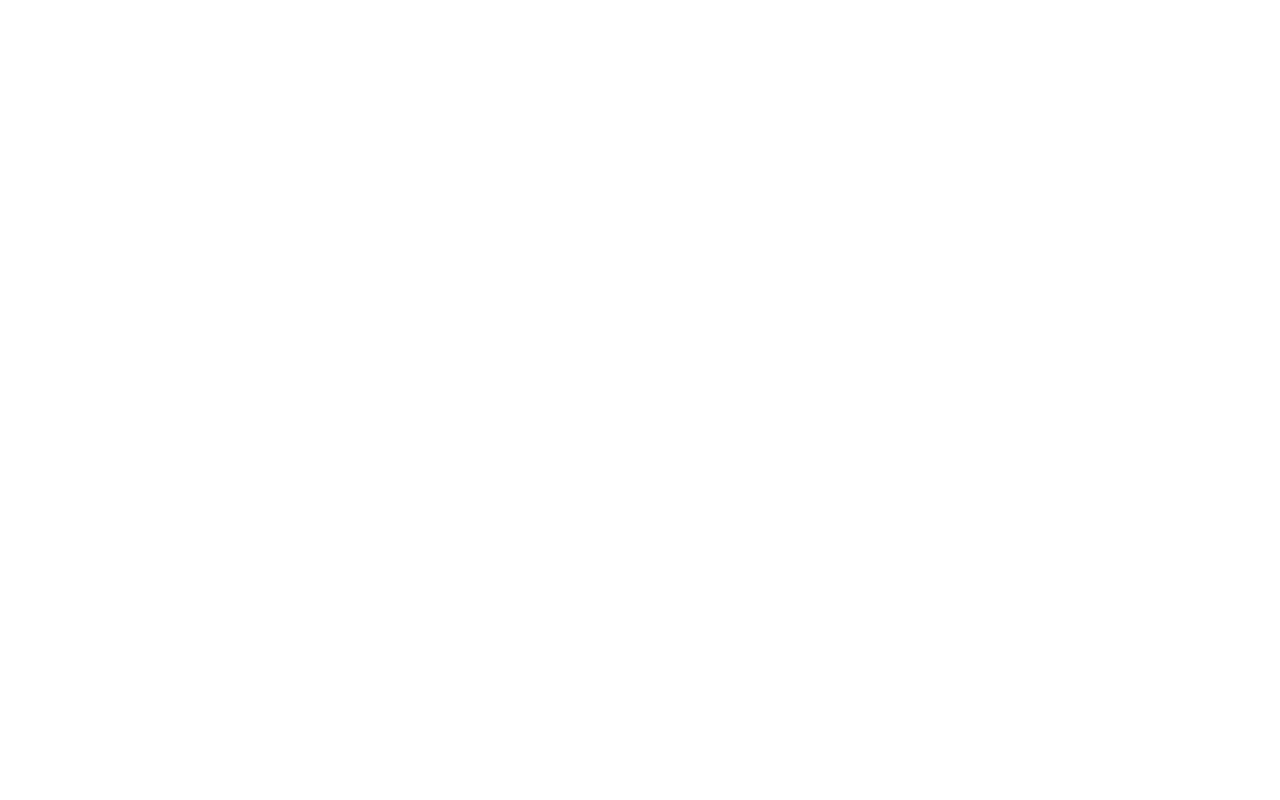
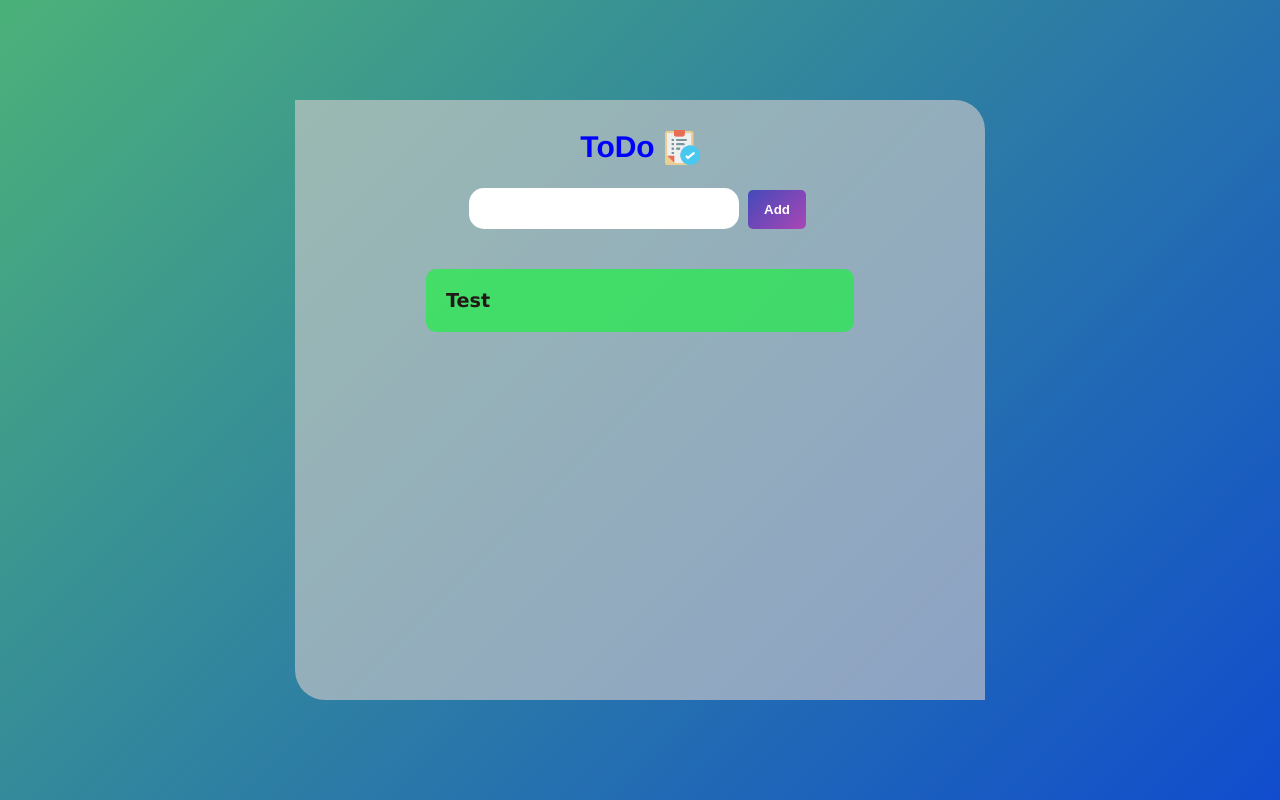
Before and after one commit to prakatlamichhane123/prakatlamichhane123.github.io, a plain HTML site: page Todo.html in a window 1280 px wide. Drawn offline with Linux system fonts and the light colour scheme.

Commit message:
Add files via upload

```diff
--- /dev/null
+++ b/Styles/IndexStyle.css
@@ -0,0 +1,51 @@
+*{
+    padding: 0px;
+    margin: 0px;
+    box-sizing: border-box;
+}
+
+.container{
+    width: 100%;
+    min-height: 100vh;
+    display: flex;
+    background: linear-gradient(135deg,rgb(75, 177, 121),rgb(16, 76, 206));
+}
+.contents{
+    width: 50%;
+
+    border-radius: 0px  30px ;
+    background: #cecacaa2;
+    margin: 100px auto 100px;
+    padding: 20px 25px 20px 25px;
+    color: rgb(36, 23, 23);
+}
+
+.contents fieldset{
+    height: 100%;
+    padding:10px 25px 10px 25px;
+    border-radius: 0px 30px ;
+}
+
+
+.text{
+    font-size: 28px ;
+    font-family: 'Courier New', Courier, monospace;
+    color: black;
+    overflow: hidden;
+}
+
+button{
+    border: none;
+    border-radius: 10px;
+    padding: 10px;
+    cursor: pointer;
+    background:linear-gradient(135deg,rgba(43, 43, 187, 0.767),rgba(179, 33, 179, 0.74));
+    font-family: sans-serif;
+    font-weight: bolder;
+    font-size: 10;
+    color: white;
+}
+button:hover{
+    background:linear-gradient(135deg,rgba(0, 0, 253, 0.582),rgba(255, 0, 255, 0.596));
+    color: rgb(79, 189, 52);
+}
--- /dev/null
+++ b/Styles/TodoStyle.css
@@ -0,0 +1,84 @@
+*{
+    padding: 0px;
+    margin: 0px;
+
+}
+
+.container{
+    width: 100%;
+    min-height: 100vh;
+    display: flex;
+    justify-content: center;
+    background: linear-gradient(135deg,rgb(75, 177, 121),rgb(16, 76, 206));
+}
+.contents{
+    width: 50%;
+
+    display: flex;
+    flex-direction: column;
+    align-items: center;
+    border-radius: 0px  30px ;
+    background: #cecacaa2;
+    margin: 100px auto 100px;
+    padding: 20px 25px 20px 25px;
+    color: rgb(36, 23, 23);
+    gap: 10px;
+}
+.header{
+    display: flex;
+    gap: 10px;
+    padding: 10px;
+}
+.header h3{
+    font-size: 30px;
+    font-weight: bolder ;
+    font-family: 'Franklin Gothic Medium', 'Arial Narrow', Arial, sans-serif;
+    color: blue;
+}
+
+.header img{
+    height: 35px;
+}
+
+.add-items input{
+    padding: 10px;
+    border: none;
+    border-radius: 15px;
+    width: 250px;
+    font-size: large;
+}
+
+button{
+    border: none;
+    border-radius: 5px;
+    margin: 5px;
+    padding: 12px 16px;
+    cursor: pointer;
+    background:linear-gradient(135deg,rgba(43, 43, 187, 0.767),rgba(179, 33, 179, 0.74));
+    font-family: sans-serif;
+    font-weight: bolder;
+    font-size: 10;
+    color: white;
+}
+button:hover{
+    background:linear-gradient(135deg,rgba(0, 0, 253, 0.582),rgba(255, 0, 255, 0.596));
+    color: rgb(79, 189, 52);
+}
+
+.items{
+    width: 70%;
+    padding: 15px;
+}
+
+ul li{
+    display: flex;
+    background:rgba(0, 255, 42, 0.555);
+    text-decoration: none;
+    font-size: larger;
+    font-weight: bold;
+    font-family: Verdana, Geneva, Tahoma, sans-serif;
+    margin: 10px;
+    padding:20px 20px;
+    border-radius: 10px;
+    position:relative;
+}
--- a/Todo.html
+++ b/Todo.html
@@ -0,0 +1,31 @@
+<!DOCTYPE html>
+<html lang="en">
+  <head>
+    <meta charset="UTF-8" />
+    <meta name="viewport" content="width=device-width, initial-scale=1.0" />
+    <title>Document</title>
+    <link rel="stylesheet" href="Styles/TodoStyle.css" />
+  </head>
+  <body>
+    <div class="container">
+      <div class="contents">
+        <div class="header">
+          <h3>ToDo</h3>
+          <img src="Assets/to-do-list.png" />
+        </div>
+        <div class="add-items">
+          <input type="text" id="input" />
+          <button id="add">Add</button>
+        </div>
+        <div class="items">
+            <ul>
+                <li class="checked" id="li">Test</li>
+
+            </ul>
+        </div>
+      </div>
+
+    </div>
+    <script src="Scripts/Scripts.js"></script>
+  </body>
+</html>
```
Also changed, not shown: index.html (+3 -3 lines), Assets/checked.png (added), Assets/to-do-list.png (added), Assets/unchecked.png (added), Scripts/Scripts.js (added).
